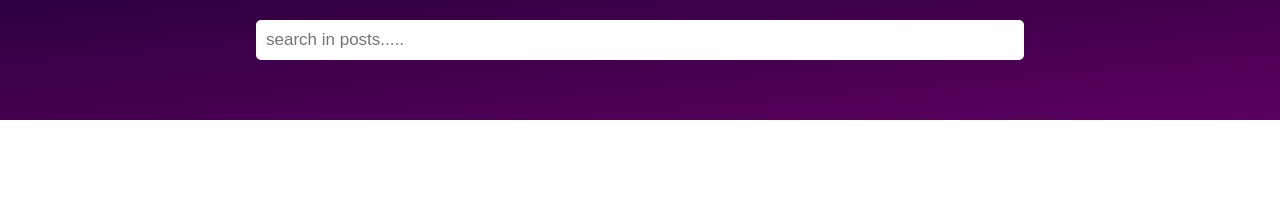
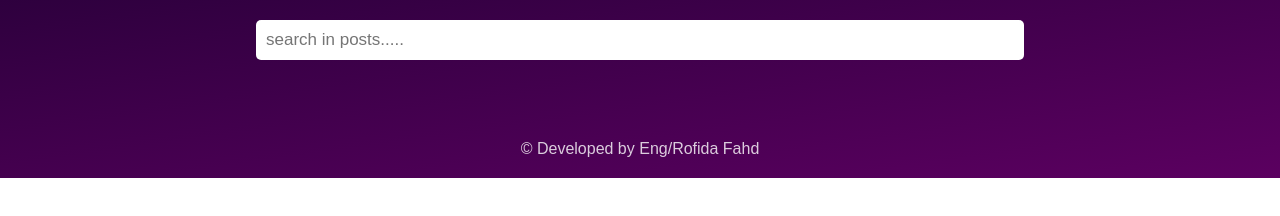
Before and after one commit to Rofidafahd/Postat, a plain HTML site: page index.html in a window 1280 px wide. Drawn offline with Linux system fonts and the light colour scheme; no server answers.

Commit message:
add footer

```diff
--- a/index.html
+++ b/index.html
@@ -21,6 +21,9 @@
         </div>
     </section>
     </div>
+    <footer>
+        <p>&copy; Developed by Eng/Rofida Fahd </p>
+    </footer>
     <script src="app.js"></script>
 </body>
 </html>
--- a/style.css
+++ b/style.css
@@ -86,3 +86,10 @@ header input:focus {
     background: rgba(255, 255, 255, 0.8);
     transform: scale(1.05);
 }
+footer {
+    text-align: center;
+    padding: 20px;
+    bottom: 0;
+    width: 100%;
+    color: rgba(255, 255, 255, 0.8);
+}
```
